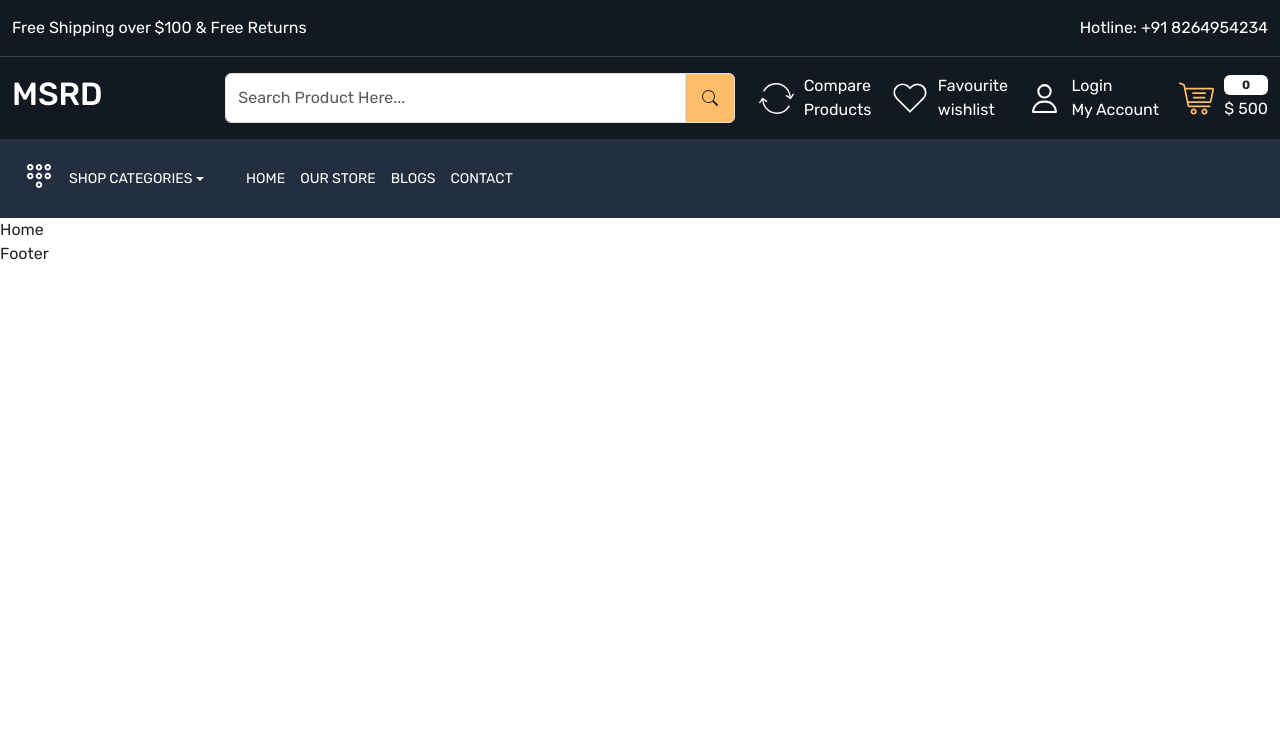
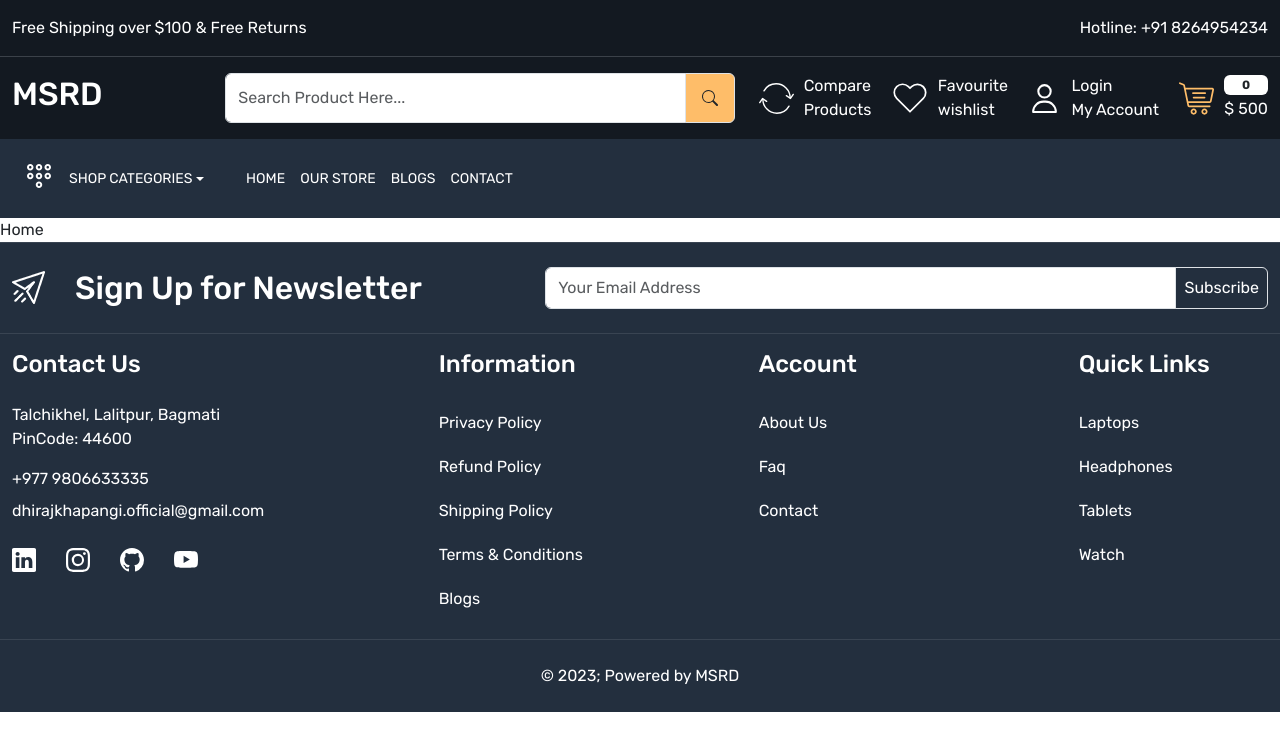
Before and after one commit to dhiraj13/ecommerce-frontend, a React (Create React App) app: page / in a window 1280 px wide. Shown: the top 750 px of the page. Built offline with nearby package versions, Linux system fonts and the light colour scheme.

Commit message:
create footer

```diff
--- a/src/App.css
+++ b/src/App.css
@@ -82,3 +82,17 @@
   color: var(--color-febd69) !important;
 }
 /* Header Part End */
+
+/* Footer Part */
+footer {
+  background-color: var(--color-232f3e);
+}
+footer:not(:first-child) {
+  border-top: 1px solid rgba(255, 255, 255, 0.1);
+}
+footer .input-group-text {
+  background-color: var(--color-232f3e);
+  color: white;
+  padding: 8px 17px;
+}
+/* Footer Part Ends Here */
--- a/src/components/Footer.js
+++ b/src/components/Footer.js
@@ -1,7 +1,121 @@
 import React from "react";
+import { Link } from "react-router-dom";
+import {
+  BsLinkedin,
+  BsGithub,
+  BsYoutube,
+  BsInstagram,
+  BsLink,
+} from "react-icons/bs";
 
 const Footer = () => {
-  return <div>Footer</div>;
+  return (
+    <>
+      <footer className="py-4">
+        <div className="container-xxl">
+          <div className="row align-items-center">
+            <div className="col-5">
+              <div className="footer-top-data d-flex gap-30 align-items-center">
+                <img src="images/newsletter.png" alt="newsletter" />
+                <h2 className="mb-0 text-white">Sign Up for Newsletter</h2>
+              </div>
+            </div>
+            <div className="col-7">
+              <div className="input-group">
+                <input
+                  type="text"
+                  className="form-control py-1"
+                  placeholder="Your Email Address"
+                  aria-label="Your Email Address"
+                  aria-describedby="basic-addon2"
+                />
+                <span className="input-group-text p-2" id="basic-addon2">
+                  Subscribe
+                </span>
+              </div>
+            </div>
+          </div>
+        </div>
+      </footer>
+      <footer className="py-3">
+        <div className="container-xxl">
+          <div className="row">
+            <div className="col-4">
+              <h4 className="text-white mb-4">Contact Us</h4>
+              <div>
+                <address className="text-white fs-6">
+                  Talchikhel, Lalitpur, Bagmati <br />
+                  PinCode: 44600
+                </address>
+                <a
+                  href="tel:+977 9806633335"
+                  className="mt-3 d-block mb-1 text-white"
+                >
+                  +977 9806633335
+                </a>
+                <a
+                  href="mailto:dhirajkhapangi.official@gmail.com"
+                  className="mt-2 d-block mb-0 text-white"
+                >
+                  dhirajkhapangi.official@gmail.com
+                </a>
+                <div className="social_icons d-flex align-items-center gap-30 mt-4">
+                  <a className="text-white" href="">
+                    <BsLinkedin className="fs-4" />
+                  </a>
+                  <a className="text-white" href="">
+                    <BsInstagram className="fs-4" />
+                  </a>
+                  <a className="text-white" href="">
+                    <BsGithub className="fs-4" />
+                  </a>
+                  <a className="text-white" href="">
+                    <BsYoutube className="fs-4" />
+                  </a>
+                </div>
+              </div>
+            </div>
+            <div className="col-3">
+              <h4 className="text-white mb-4">Information</h4>
+              <div className="footer-links d-flex flex-column">
+                <Link className="text-white py-2 mb-1">Privacy Policy</Link>
+                <Link className="text-white py-2 mb-1">Refund Policy</Link>
+                <Link className="text-white py-2 mb-1">Shipping Policy</Link>
+                <Link className="text-white py-2 mb-1">Terms & Conditions</Link>
+                <Link className="text-white py-2 mb-1">Blogs</Link>
+              </div>
+            </div>
+            <div className="col-3">
+              <h4 className="text-white mb-4">Account</h4>
+              <div className="footer-links d-flex flex-column">
+                <Link className="text-white py-2 mb-1">About Us</Link>
+                <Link className="text-white py-2 mb-1">Faq</Link>
+                <Link className="text-white py-2 mb-1">Contact</Link>
+              </div>
+            </div>
+            <div className="col-2">
+              <h4 className="text-white mb-4">Quick Links</h4>
+              <div className="footer-links d-flex flex-column">
+                <Link className="text-white py-2 mb-1">Laptops</Link>
+                <Link className="text-white py-2 mb-1">Headphones</Link>
+                <Link className="text-white py-2 mb-1">Tablets</Link>
+                <Link className="text-white py-2 mb-1">Watch</Link>
+              </div>
+            </div>
+          </div>
+        </div>
+      </footer>
+      <footer className="py-4">
+        <div className="row">
+          <div className="col-12">
+            <p className="text-center mb-0 text-white">
+              &copy; {new Date().getFullYear()}; Powered by MSRD
+            </p>
+          </div>
+        </div>
+      </footer>
+    </>
+  );
 };
 
 export default Footer;
```
